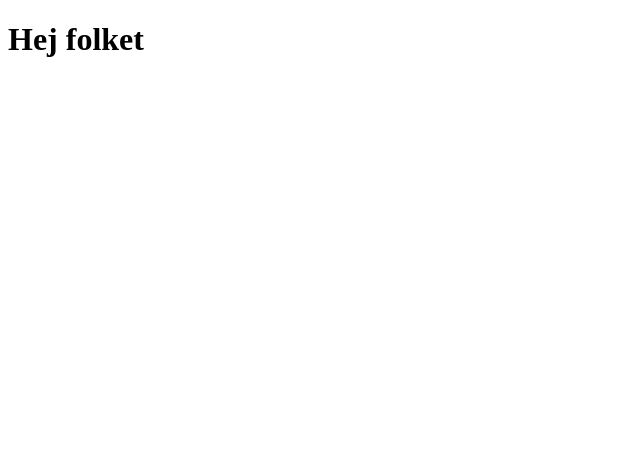
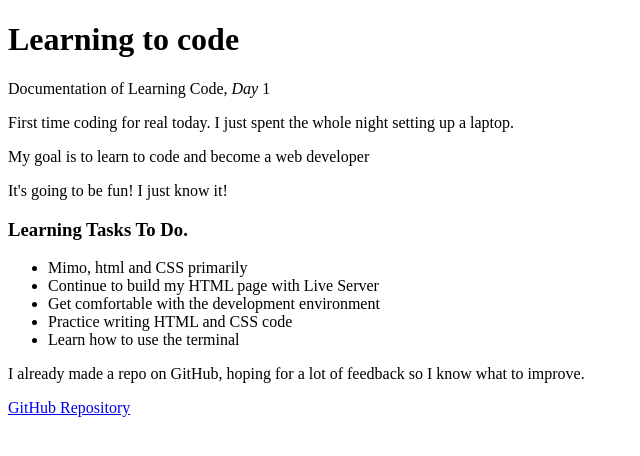
Before and after one commit to HarryAndersson/profilsidan, a plain HTML site: page index.html in a window 1280 px wide. Shown: the whole page, without its empty margins (0-640 px from the left). Drawn offline with Linux system fonts and the light colour scheme.

Commit message:
Dag 1: fixat lista och länk

```diff
--- a/index.html
+++ b/index.html
@@ -1,11 +1,33 @@
-<!DOCTYPE html>
-<html lang="sv">
-<head>
-    <meta charset="UTF-8">
-    <meta name="viewport" content="width=device-width, initial-scale=1.0">
-    <title>Document</title>
-</head>
-<body>
-  <h1>Hej folket</h1>
-</body>
+<!doctype html>
+<html lang="en">
+  <head>
+    <meta charset="UTF-8" />
+    <meta name="viewport" content="width=device-width, initial-scale=1.0" />
+    <title>Profilsidan</title>
+  </head>
+  <body>
+    <h1>Learning to code</h1>
+    <p>Documentation of Learning Code, <em>Day</em> 1</p>
+    <p>
+      First time coding for real today. I just spent the whole night setting up
+      a laptop.
+    </p>
+    <p>My goal is to learn to code and become a web developer</p>
+    <p>It's going to be fun! I just know it!</p>
+    <h3>Learning Tasks To Do.</h3>
+    <ul>
+      <li>Mimo, html and CSS primarily</li>
+      <li>Continue to build my HTML page with Live Server</li>
+      <li>Get comfortable with the development environment</li>
+      <li>Practice writing HTML and CSS code</li>
+      <li>Learn how to use the terminal</li>
+    </ul>
+    <p>
+      I already made a repo on GitHub, hoping for a lot of feedback so I know
+      what to improve.
+    </p>
+    <a href="https://github.com/HarryAndersson/profilsidan"
+      >GitHub Repository</a
+    >
+  </body>
 </html>
```
